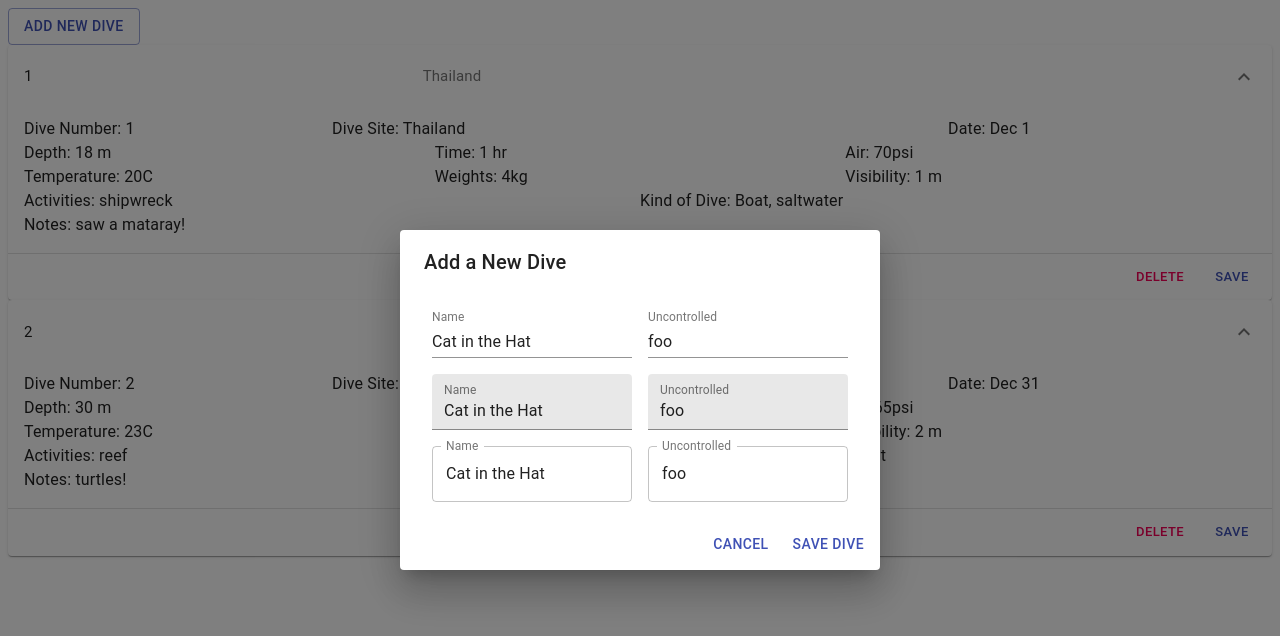
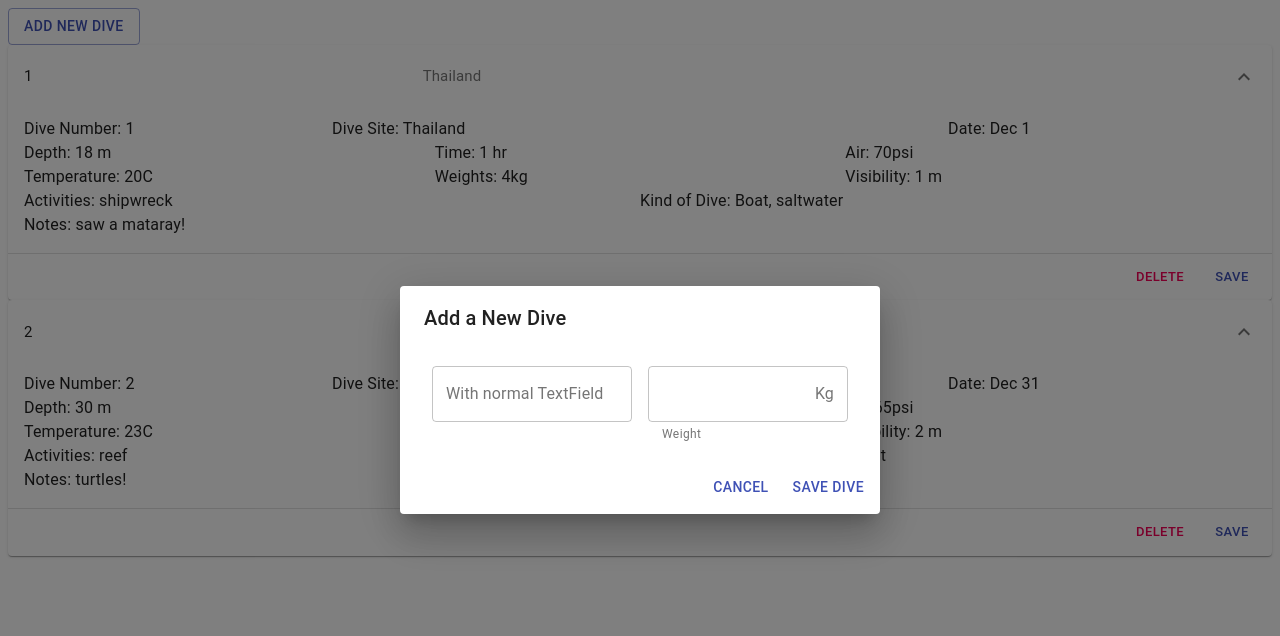
Before and after one commit to alyssathi/Divelog, a React (Create React App) app: page / in a window 1280 px wide. Both pictures are taken after a click on the button "ADD NEW DIVE". Shown: the top 636 px of the page. Built offline with nearby package versions, Linux system fonts and the light colour scheme.

Commit message:
cleaner form, still doesn't save

```diff
--- a/src/components/DiveForm/index.jsx
+++ /dev/null
@@ -1,88 +0,0 @@
-import React from "react";
-import TextField from "@material-ui/core/TextField";
-import { makeStyles } from "@material-ui/core/styles";
-
-const useStyles = makeStyles((theme) => ({
-  root: {
-    "& .MuiTextField-root": {
-      margin: theme.spacing(1),
-      width: "25ch",
-    },
-  },
-}));
-
-export default function DiveForm() {
-  const classes = useStyles();
-  const [name, setName] = React.useState("Cat in the Hat");
-  const handleChange = (event) => {
-    setName(event.target.value);
-  };
-
-  return (
-    <form className={classes.root} noValidate autoComplete="off">
-      <div>
-        <TextField
-          id="standard-name"
-          label="Name"
-          value={name}
-          onChange={handleChange}
-        />
-        <TextField
-          id="standard-uncontrolled"
-          label="Uncontrolled"
-          defaultValue="foo"
-        />
-      </div>
-      <div>
-        <TextField
-          id="filled-name"
-          label="Name"
-          value={name}
-          onChange={handleChange}
-          variant="filled"
-        />
-        <TextField
-          id="filled-uncontrolled"
-          label="Uncontrolled"
-          defaultValue="foo"
-          variant="filled"
-        />
-      </div>
-      <div>
-        <TextField
-          id="outlined-name"
-          label="Name"
-          value={name}
-          onChange={handleChange}
-          variant="outlined"
-        />
-        <TextField
-          id="outlined-uncontrolled"
-          label="Uncontrolled"
-          defaultValue="foo"
-          variant="outlined"
-        />
-      </div>
-    </form>
-  );
-}
-
-// import { Button } from "@material-ui/core";
-// import React from "react";
-
-// interface DiveFormProps {
-//   onSave: (values: any) => void;
-// }
-
-// export function DiveForm(props: DiveFormProps) {
-//   const { onSave } = props;
-//   const saveDive = () => {
-//     onSave({});
-//   };
-
-//   return (
-//     <div>
-//       <Button onClick={saveDive}>Save</Button>
-//     </div>
-//   );
-// }
--- /dev/null
+++ b/src/components/DiveForm/index.tsx
@@ -0,0 +1,103 @@
+import FormControl from "@material-ui/core/FormControl";
+import FormHelperText from "@material-ui/core/FormHelperText";
+import InputAdornment from "@material-ui/core/InputAdornment";
+import OutlinedInput from "@material-ui/core/OutlinedInput";
+import { createStyles, makeStyles, Theme } from "@material-ui/core/styles";
+import TextField from "@material-ui/core/TextField";
+import clsx from "clsx";
+import React from "react";
+
+const useStyles = makeStyles((theme: Theme) =>
+  createStyles({
+    root: {
+      display: "flex",
+      flexWrap: "wrap",
+    },
+    margin: {
+      margin: theme.spacing(1),
+    },
+    withoutLabel: {
+      marginTop: theme.spacing(3),
+    },
+    textField: {
+      width: "25ch",
+    },
+  })
+);
+
+interface State {
+  amount: string;
+  password: string;
+  weight: string;
+  weightRange: string;
+  showPassword: boolean;
+}
+
+export default function DiveForm() {
+  const classes = useStyles();
+  const [values, setValues] = React.useState<State>({
+    amount: "",
+    password: "",
+    weight: "",
+    weightRange: "",
+    showPassword: false,
+  });
+
+  const handleChange = (prop: keyof State) => (
+    event: React.ChangeEvent<HTMLInputElement>
+  ) => {
+    setValues({ ...values, [prop]: event.target.value });
+  };
+
+  return (
+    <div className={classes.root}>
+      <div>
+        <TextField
+          label="With normal TextField"
+          id="outlined-start-adornment"
+          className={clsx(classes.margin, classes.textField)}
+          variant="outlined"
+        />
+        <FormControl
+          className={clsx(classes.margin, classes.textField)}
+          variant="outlined"
+        >
+          <OutlinedInput
+            id="outlined-adornment-weight"
+            value={values.weight}
+            onChange={handleChange("weight")}
+            endAdornment={<InputAdornment position="end">Kg</InputAdornment>}
+            aria-describedby="outlined-weight-helper-text"
+            inputProps={{
+              "aria-label": "weight",
+            }}
+            labelWidth={0}
+          />
+          <FormHelperText id="outlined-weight-helper-text">
+            Weight
+          </FormHelperText>
+        </FormControl>
+      </div>
+    </div>
+  );
+}
+
+// import { Button } from "@material-ui/core";
+// import React from "react";
+
+// interface DiveFormProps {
+//   onSave: (values: any) => void;
+// }
+
+// export function DiveForm(props: DiveFormProps) {
+//   const { onSave } = props;
+//   const saveDive = () => {
+//     onSave({});
+//   };
+
+//   return (
+//     <div>
+//       <Button onClick={saveDive}>Save</Button>
+//     </div>
+//   );
+// }
--- a/src/pages/Homepage/AddDiveSection/index.jsx
+++ b/src/pages/Homepage/AddDiveSection/index.jsx
@@ -1,4 +1,3 @@
-import { Button } from "@material-ui/core";
 import React from "react";
 import DialogComp from "../../../components/DialogComp";
 import DiveForm from "../../../components/DiveForm";
--- a/src/pages/Homepage/index.jsx
+++ b/src/pages/Homepage/index.tsx
@@ -3,9 +3,23 @@ import Accordion from "./Accordion";
 import { mockArr } from "./Accordion/mockArr";
 import AddDiveSection from "./AddDiveSection";
 
+interface DiveEntry {
+  diveNumber: number;
+  diveSite: string;
+  date: string;
+  depth: string;
+  time: string;
+  air: string;
+  weights: string;
+  visibility: string;
+  temperature: string;
+  activities: string;
+  kindOfDive: string;
+  notes: string;
+}
 export default function Homepage() {
-  const [diveEntries, setDiveEntries] = useState(mockArr);
-  const handleSave = (values) => {
+  const [diveEntries, setDiveEntries] = useState<DiveEntry[]>(mockArr);
+  const handleSave = (values: DiveEntry) => {
     const newEntries = [...diveEntries, values];
     setDiveEntries(newEntries);
   };
```
Also changed, not shown: 1 other file (tests, documents, lock files or other folders).
